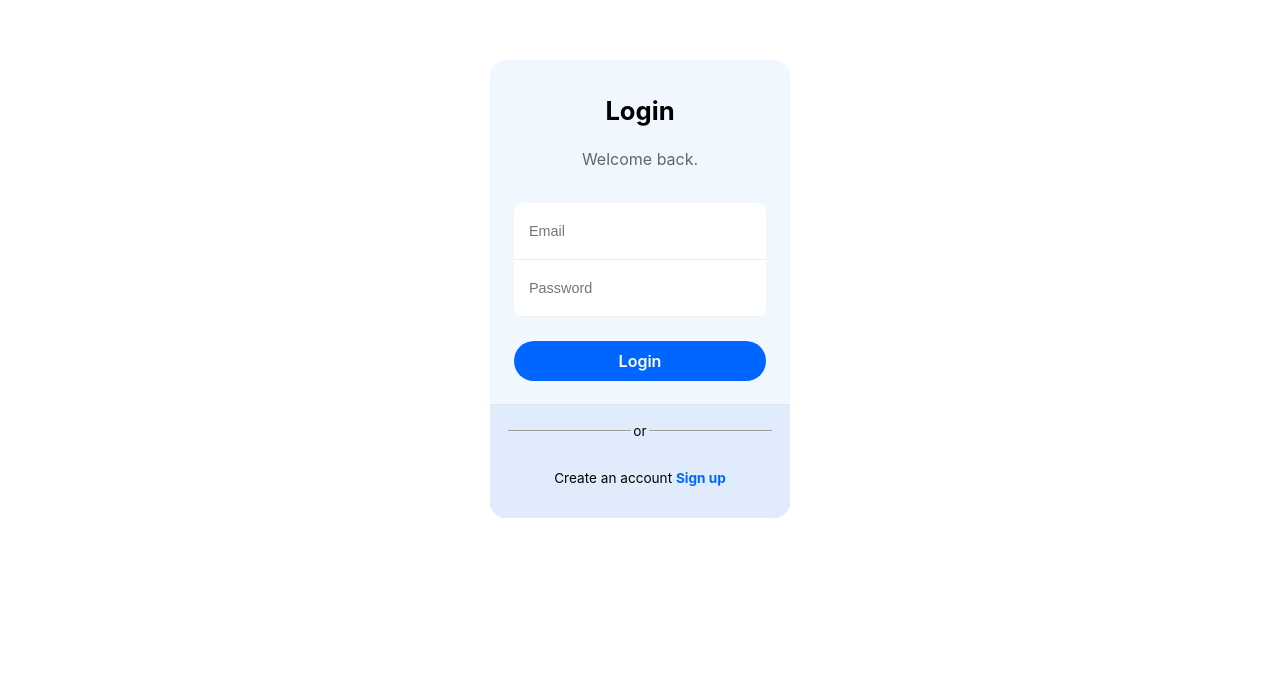
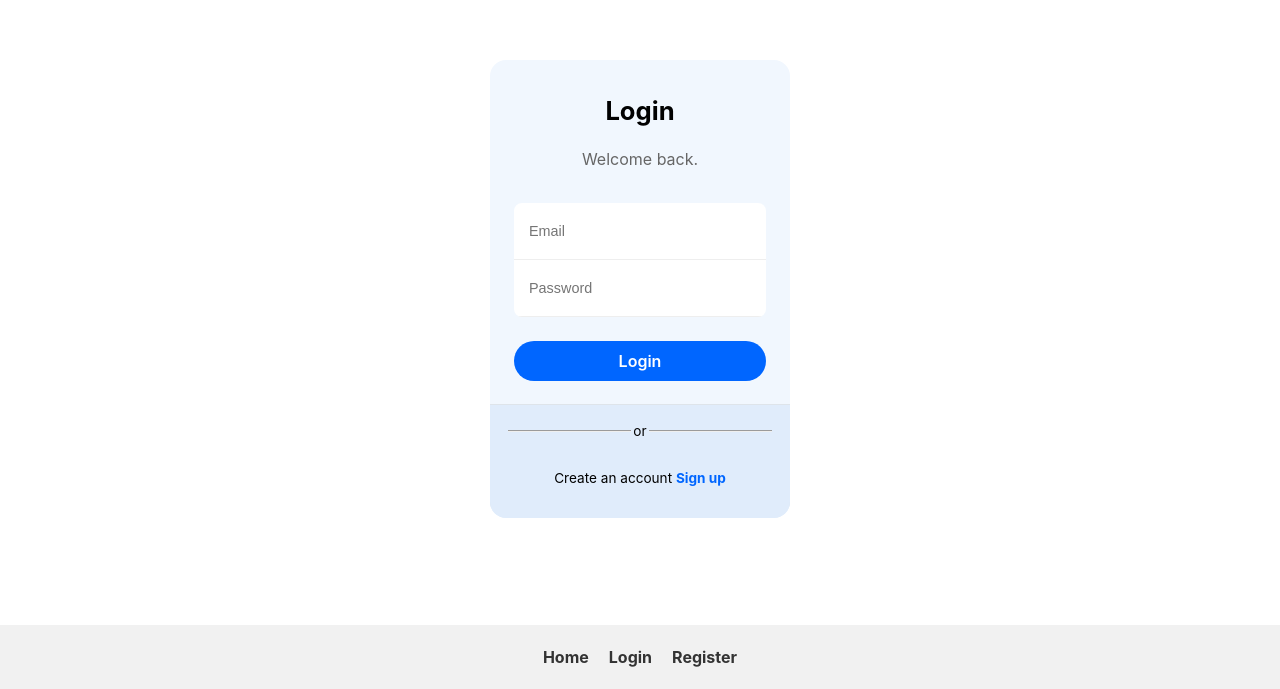
Before and after one commit to manudana11/frontend-tuktuk, a React (Vite) app: page /login in a window 1280 px wide. Shown: the part 111-800 px from the top of the page. Built offline with nearby package versions, Linux system fonts and the light colour scheme.

Commit message:
Footer creado

```diff
--- a/src/App.jsx
+++ b/src/App.jsx
@@ -3,6 +3,7 @@ import './App.scss'
 import Home from './components/Home/Home'
 import Register from './components/Register/Register'
 import Login from './components/Login/Login'
+import Footer from './components/Footer/Footer'
 
 function App() {
 
@@ -14,6 +15,8 @@ function App() {
           <Route path='/register' element={<Register />} />
           <Route path='/login' element={<Login />} />
         </Routes>
+        <div className='space'></div>
+        <Footer/>
       </BrowserRouter>
     </>
   )
--- a/src/App.scss
+++ b/src/App.scss
@@ -42,3 +42,7 @@
 .read-the-docs {
   color: #888;
 }
+
+.Space{
+  height: 150px;
+}
--- /dev/null
+++ b/src/components/Footer/Footer.jsx
@@ -0,0 +1,22 @@
+import React from 'react'
+import './Footer.scss'
+import { Link } from 'react-router-dom'
+
+const Footer = () => {
+
+
+
+  return (
+    <div className='footer-container'>
+        <nav className='footer-div'>
+            <div className='links-div'>
+            <Link to='/'>Home</Link>
+            <Link to='/login'>Login</Link>
+            <Link to='/register'>Register</Link>
+            </div>
+        </nav>
+    </div>
+  )
+}
+
+export default Footer
--- /dev/null
+++ b/src/components/Footer/Footer.scss
@@ -0,0 +1,30 @@
+.footer-container {
+    width: 100%;
+    background-color: #f1f1f1;
+    padding: 20px 0;
+    position: fixed;
+    bottom: 0;
+    left: 0;
+    text-align: center;
+
+    .footer-div {
+      display: flex;
+      justify-content: center;
+
+      .links-div {
+        display: flex;
+        gap: 20px;
+
+        a {
+          color: #333;
+          text-decoration: none;
+          font-weight: bold;
+          transition: color 0.3s ease;
+
+          &:hover {
+            color: #007bff;
+          }
+        }
+      }
+    }
+  }
```
